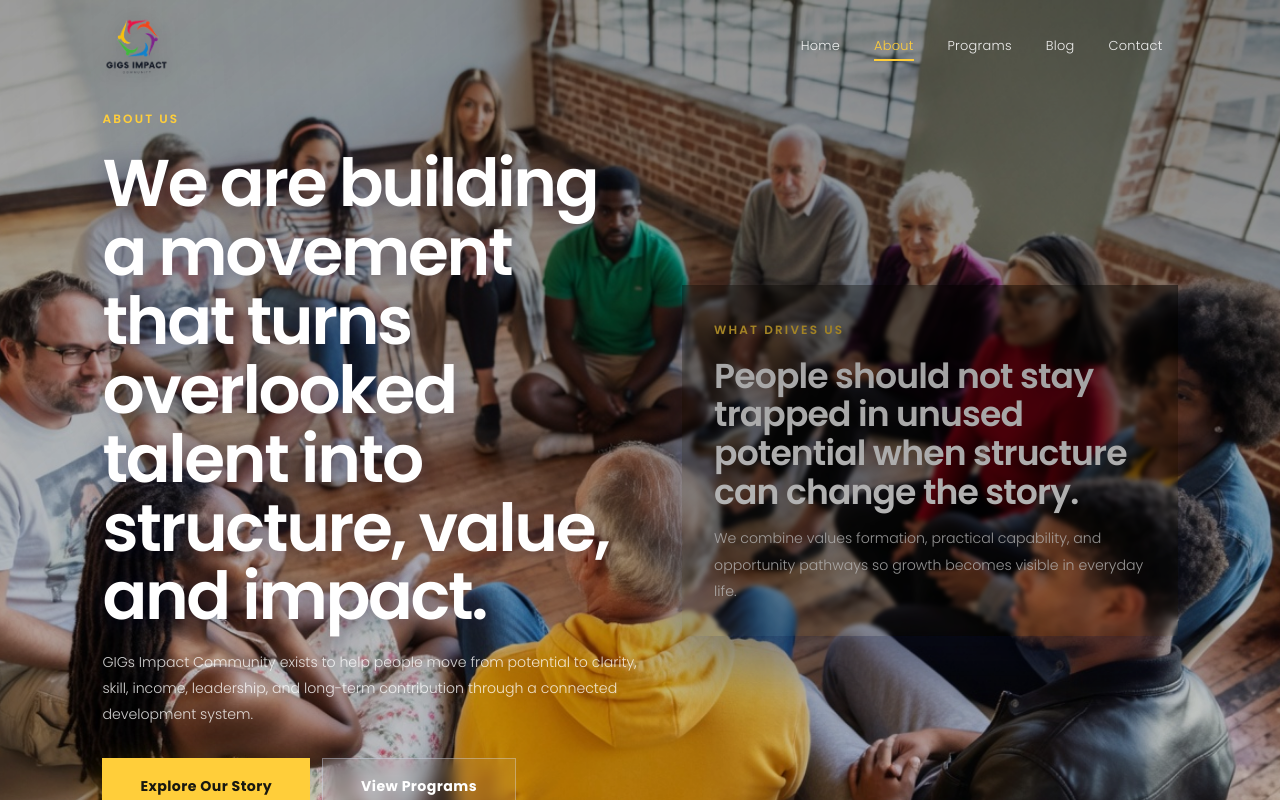
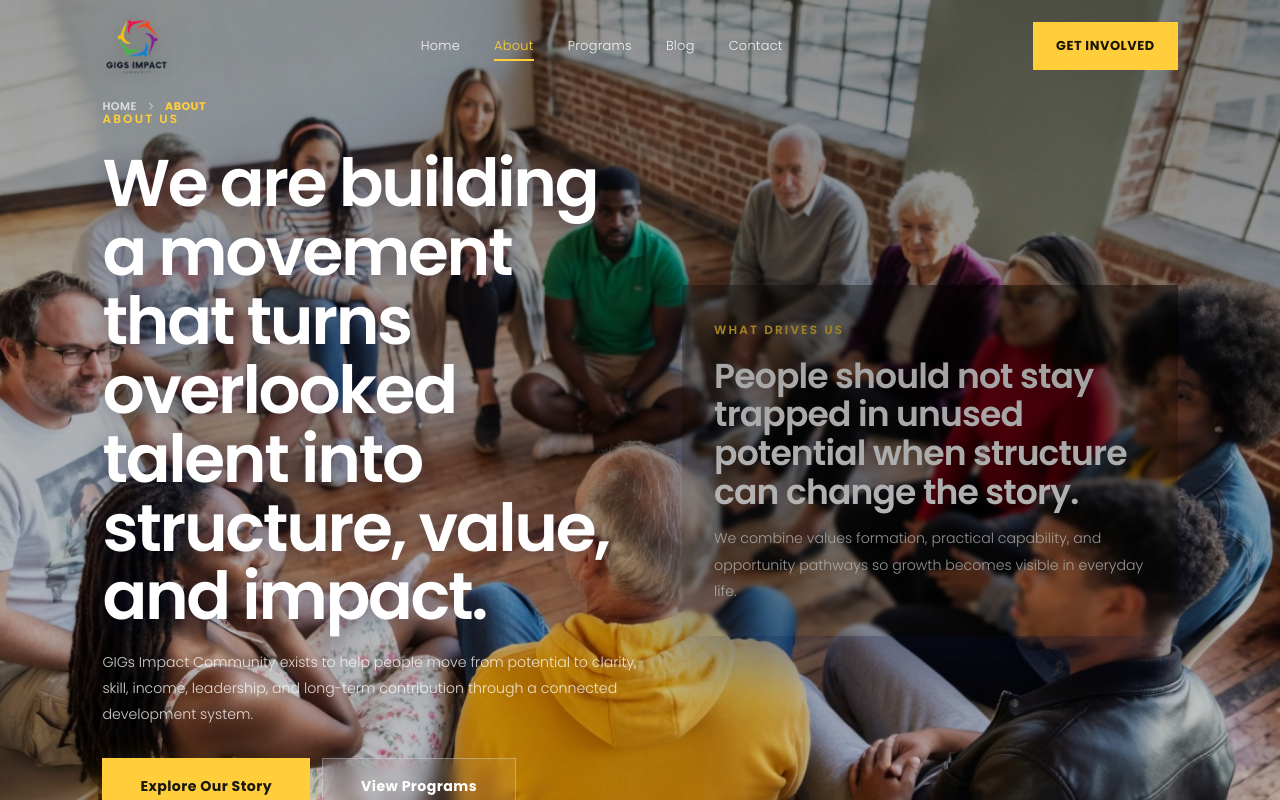
Before and after one commit to Jerry-Tekh/GIGs_IMPACT, a React (Vite) app in the folder gigImpacts/: page /about in a window 1280 px wide. Shown: the top 800 px of the page. Built offline with nearby package versions, Linux system fonts and the light colour scheme.

Commit message:
feat(ui): persistent Get Involved header CTA + inner-page breadcrumbs

```diff
--- a/gigImpacts/src/App.jsx
+++ b/gigImpacts/src/App.jsx
@@ -14,6 +14,7 @@ import DonationForm from './components/DonationForm.jsx';
 import EfficiencyBadge from './components/EfficiencyBadge.jsx';
 import Footer from './components/Footer.jsx';
 import Reveal from './components/Reveal.jsx';
+import Breadcrumbs from './components/Breadcrumbs.jsx';
 import CompanyMVV from './components/OrgMissionVison.jsx';
 import RoleProtectedRoute from './components/RoleProtectedRoute.jsx';
 import RouteFallback from './components/RouteFallback.jsx';
@@ -86,10 +87,12 @@ function PublicPage({ children }) {
       <Header />
       <motion.div
         className={styles.publicPage}
+        style={{ position: 'relative' }}
         initial={{ opacity: 0, y: 26 }}
         animate={{ opacity: 1, y: 0 }}
         transition={{ duration: 0.5, ease: 'easeOut' }}
       >
+        <Breadcrumbs />
         {children}
       </motion.div>
       <Footer />
--- /dev/null
+++ b/gigImpacts/src/components/Breadcrumbs.jsx
@@ -0,0 +1,46 @@
+import React from 'react';
+import { Link, useLocation } from 'react-router-dom';
+import { FaChevronRight } from 'react-icons/fa';
+import styles from './Breadcrumbs.module.css';
+
+const LABELS = {
+  about: 'About',
+  programs: 'Programs',
+  blog: 'Blog',
+  contact: 'Contact',
+  privacy: 'Privacy Policy',
+  terms: 'Terms of Use'
+};
+
+const Breadcrumbs = () => {
+  const location = useLocation();
+  const segments = location.pathname.split('/').filter(Boolean);
+
+  // Hidden on the home page
+  if (segments.length === 0) return null;
+
+  const crumbs = segments.map((seg, i) => {
+    const path = '/' + segments.slice(0, i + 1).join('/');
+    const isId = i > 0; // e.g. /blog/:id — don't try to label raw ids
+    const label = LABELS[seg] || (isId ? 'Article' : seg.charAt(0).toUpperCase() + seg.slice(1));
+    return { path, label, last: i === segments.length - 1 };
+  });
+
+  return (
+    <nav className={styles.crumbs} aria-label="Breadcrumb">
+      <Link to="/" className={styles.crumbLink}>Home</Link>
+      {crumbs.map((c) => (
+        <span key={c.path} className={styles.crumbGroup}>
+          <FaChevronRight className={styles.sep} aria-hidden="true" />
+          {c.last ? (
+            <span className={styles.current} aria-current="page">{c.label}</span>
+          ) : (
+            <Link to={c.path} className={styles.crumbLink}>{c.label}</Link>
+          )}
+        </span>
+      ))}
+    </nav>
+  );
+};
+
+export default Breadcrumbs;
--- /dev/null
+++ b/gigImpacts/src/components/Breadcrumbs.module.css
@@ -0,0 +1,41 @@
+/* Breadcrumb overlaid at the top of inner-page dark heroes */
+.crumbs {
+  position: absolute;
+  top: 96px;
+  left: 8%;
+  right: 8%;
+  z-index: 4;
+  display: flex;
+  align-items: center;
+  flex-wrap: wrap;
+  gap: 4px;
+  font-size: var(--fs-caption);
+  letter-spacing: 0.04em;
+  pointer-events: auto;
+}
+
+.crumbGroup { display: inline-flex; align-items: center; gap: 4px; }
+
+.crumbLink {
+  color: rgba(255, 255, 255, 0.7);
+  text-transform: uppercase;
+  font-weight: var(--fw-semibold);
+  transition: color var(--transition-fast);
+}
+.crumbLink:hover { color: var(--color-accent); }
+
+.sep {
+  font-size: 0.55rem;
+  color: rgba(255, 255, 255, 0.4);
+  margin: 0 6px;
+}
+
+.current {
+  color: var(--color-accent);
+  text-transform: uppercase;
+  font-weight: var(--fw-bold);
+}
+
+@media (max-width: 900px) {
+  .crumbs { top: 84px; left: 5%; right: 5%; }
+}
--- a/gigImpacts/src/components/Header.jsx
+++ b/gigImpacts/src/components/Header.jsx
@@ -1,5 +1,5 @@
 import React, { useEffect, useState } from 'react';
-import { NavLink, useLocation } from 'react-router-dom';
+import { Link, NavLink, useLocation } from 'react-router-dom';
 import { motion } from 'framer-motion';
 import styles from './Header.module.css';
 import logo from './../assets/logo.png';
@@ -115,7 +115,16 @@ const Header = () => {
                 </li>
               );
             })}
+            <li className={styles.mobileCtaItem}>
+              <Link to="/#volunteer" className={styles.ctaMobile} onClick={closeMenu}>
+                Get Involved
+              </Link>
+            </li>
           </motion.ul>
+
+          <Link to="/#volunteer" className={styles.cta} onClick={closeMenu}>
+            Get Involved
+          </Link>
         </motion.nav>
       </motion.header>
     </>
--- a/gigImpacts/src/components/Header.module.css
+++ b/gigImpacts/src/components/Header.module.css
@@ -114,6 +114,33 @@
   color: var(--color-navy-soft);
 }
 
+/* ── Get Involved CTA (desktop) ── */
+.cta {
+  display: inline-flex;
+  align-items: center;
+  justify-content: center;
+  padding: 11px 22px;
+  min-height: 44px;
+  background: var(--color-accent);
+  color: #1a1505;
+  font-family: var(--font-base);
+  font-weight: var(--fw-bold);
+  font-size: var(--fs-button);
+  letter-spacing: 0.04em;
+  text-transform: uppercase;
+  border: 1.5px solid var(--color-accent);
+  flex-shrink: 0;
+  transition: background var(--transition-fast), transform var(--transition-fast), box-shadow var(--transition-fast);
+}
+.cta:hover {
+  background: var(--color-accent-deep);
+  border-color: var(--color-accent-deep);
+  transform: translateY(-2px);
+  box-shadow: var(--shadow-accent);
+}
+
+.mobileCtaItem { display: none; }
+
 /* ── Hidden on desktop ── */
 .mobileMenuIntro, .mobileMenuBrand, .mobileNavIcon { display: none; }
 
@@ -155,6 +182,24 @@
   .header { padding: 0 5%; }
 
   .navbar { gap: 12px; }
+
+  /* desktop CTA hidden; drawer CTA shown */
+  .cta { display: none; }
+  .mobileCtaItem { display: block; width: 100%; margin-top: 12px; }
+  .ctaMobile {
+    display: flex;
+    align-items: center;
+    justify-content: center;
+    width: 100%;
+    padding: 14px 18px;
+    background: var(--color-accent);
+    color: #1a1505;
+    font-weight: var(--fw-bold);
+    font-size: 0.9375rem;
+    letter-spacing: 0.03em;
+    text-transform: uppercase;
+  }
+  .ctaMobile:hover { background: var(--color-accent-deep); }
 
   .brandLink img { width: 60px; }
 
```
